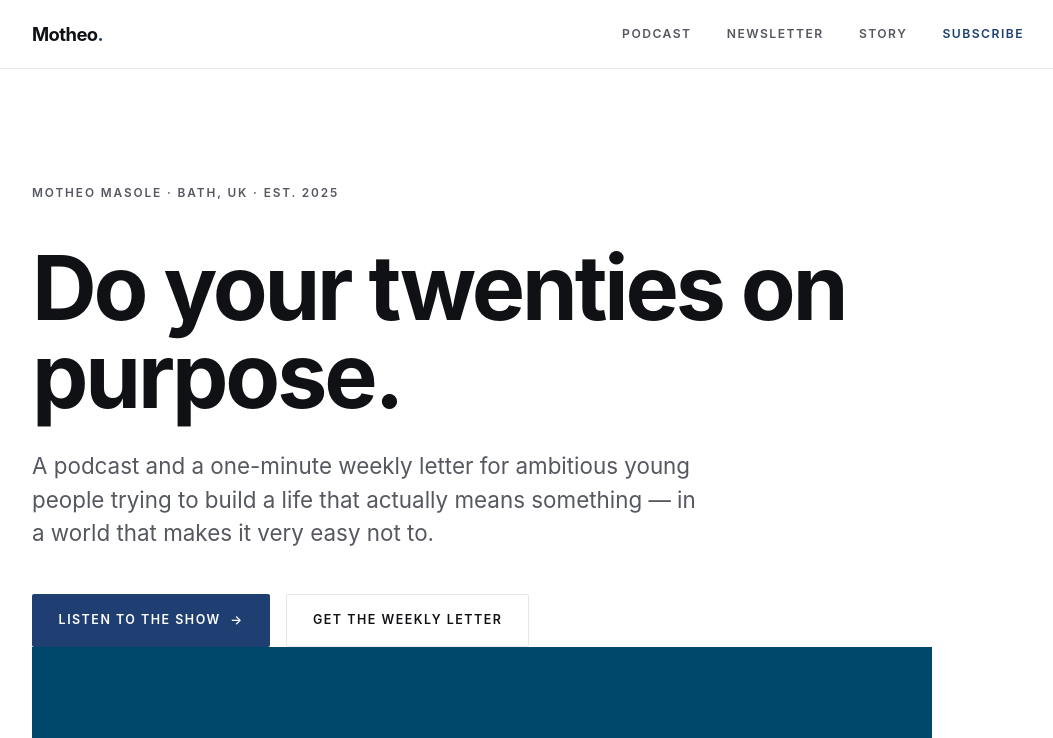
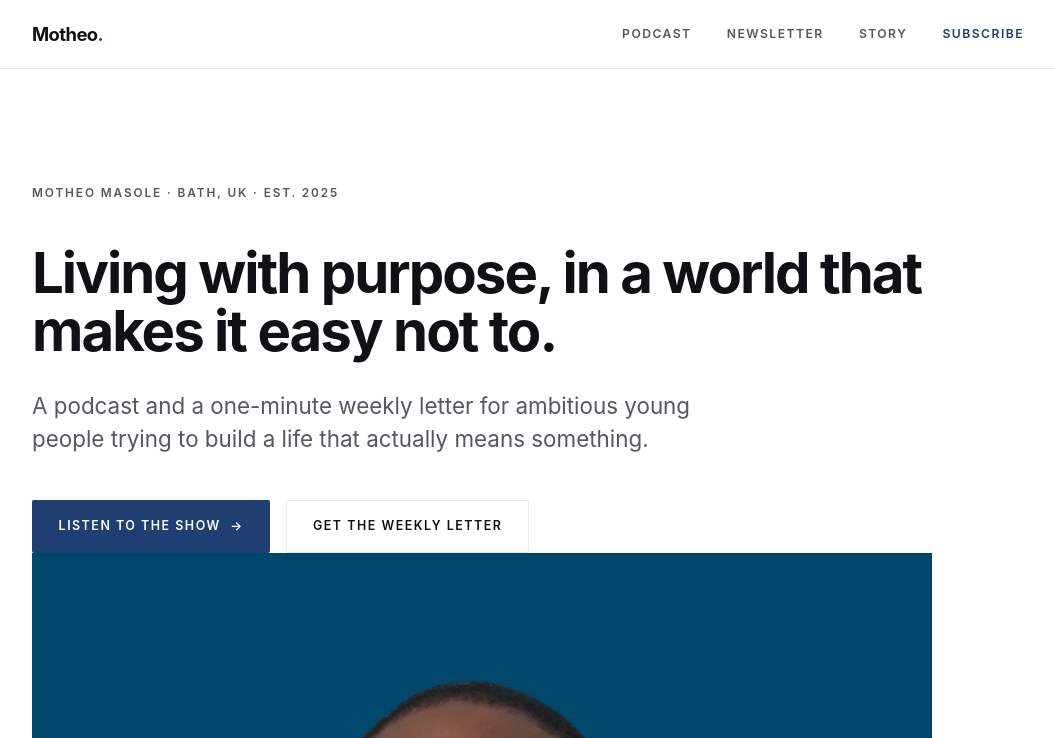
Before and after one commit to motheokmasole/motheomasole-site, a plain HTML site: page index.html in a window 1280 px wide. Shown: the top 738 px of the page, without its empty margins (112-1165 px from the left). Drawn offline with Linux system fonts and the light colour scheme.

Commit message:
Revise hero section headings in index.html
Updated the main heading and subheading for clarity and impact.

```diff
--- a/index.html
+++ b/index.html
@@ -31,8 +31,8 @@
     <div class="wrap hero__grid">
       <div class="hero__content">
         <p class="hero__coord reveal">Motheo Masole &middot; Bath, UK &middot; Est. 2025</p>
-        <h1 class="display reveal">Do your twenties on purpose.</h1>
-        <p class="lead hero__sub reveal">A podcast and a one-minute weekly letter for ambitious young people trying to build a life that actually means something &mdash; in a world that makes it very easy not to.</p>
+        <h1 class="display reveal" style="font-size:clamp(2.4rem,4.4vw,3.7rem); max-width:none; line-height:1.04;">Living with purpose, in a world that makes it easy not to.</h1>
+        <p class="lead hero__sub reveal">A podcast and a one-minute weekly letter for ambitious young people trying to build a life that actually means something.</p>
         <div class="hero__actions reveal">
           <a class="btn btn--primary" href="podcast.html">Listen to the show <span class="arrow">&rarr;</span></a>
           <a class="btn btn--ghost" href="newsletter.html">Get the weekly letter</a>
```
